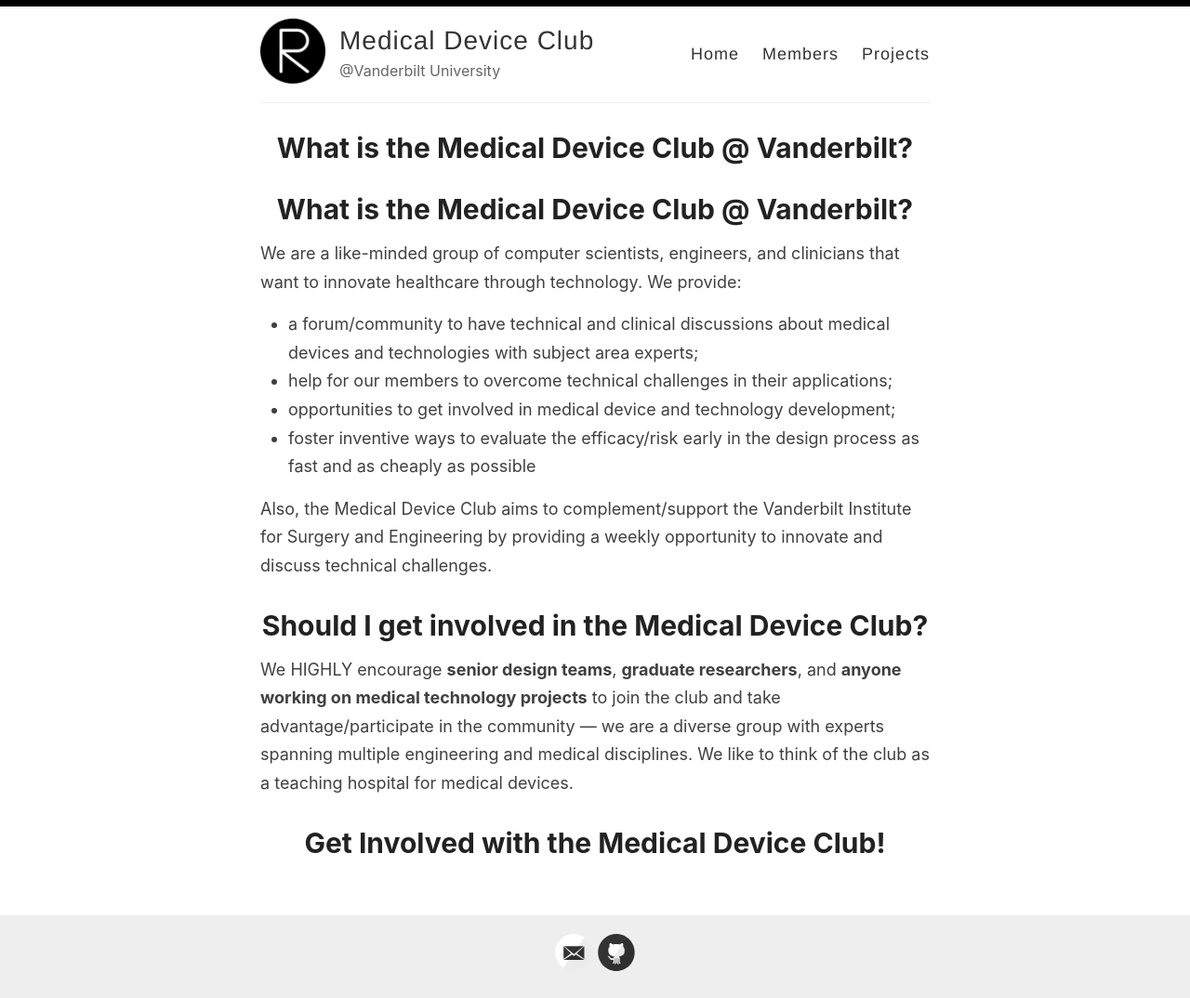
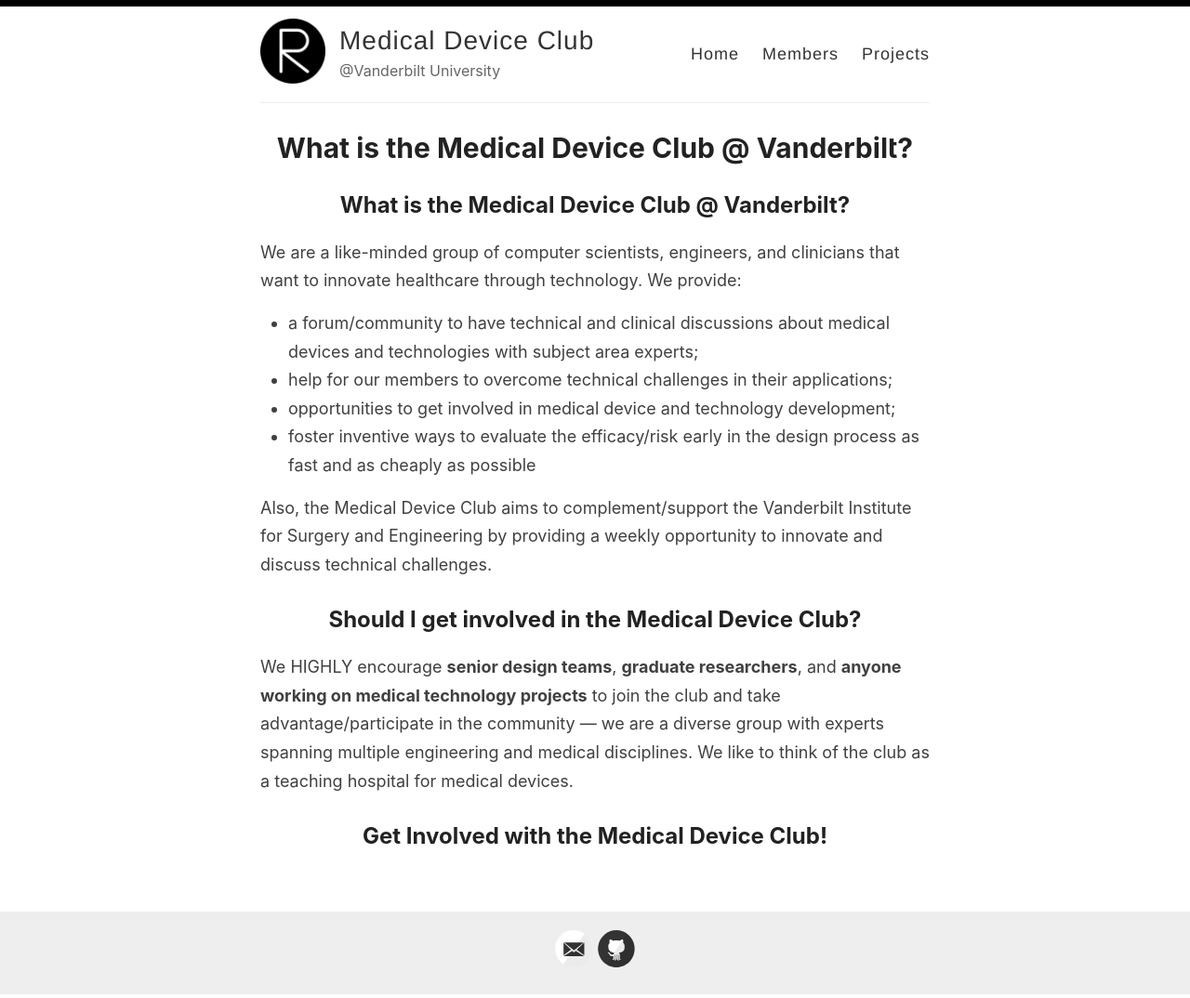
Before and after one commit to IoMT-Lab/med-dev-club.github.io, a Jekyll site: the page built from index.md, in a window 1280 px wide. Shown: the whole page at 93% size. Built offline with Jekyll 4.4.1, drawn with Linux system fonts in a browser that asks for light colours; our own code applies the rules of GitHub Pages for plain Markdown files.

Commit message:
Go away GitHub Pages specific issue...

```diff
--- a/index.md
+++ b/index.md
@@ -1,9 +1,8 @@
 ---
 layout: page
-
 ---
 
-# What is the Medical Device Club @ Vanderbilt?
+## What is the Medical Device Club @ Vanderbilt?
 We are a like-minded group of computer scientists, engineers, and clinicians that
 want to innovate healthcare through technology. We provide:
 
@@ -15,10 +14,10 @@ want to innovate healthcare through technology. We provide:
 Also, the Medical Device Club aims to complement/support the Vanderbilt Institute
 for Surgery and Engineering by providing a weekly opportunity to innovate and discuss technical challenges.
 
-# Should I get involved in the Medical Device Club?
+## Should I get involved in the Medical Device Club?
 We HIGHLY encourage __senior design teams__, __graduate researchers__, and __anyone working on medical technology projects__
 to join the club and take advantage/participate in the community — we are a diverse
 group with experts spanning multiple engineering and medical disciplines.
 We like to think of the club as a teaching hospital for medical devices.
 
-# Get Involved with the Medical Device Club!
+## Get Involved with the Medical Device Club!
```
